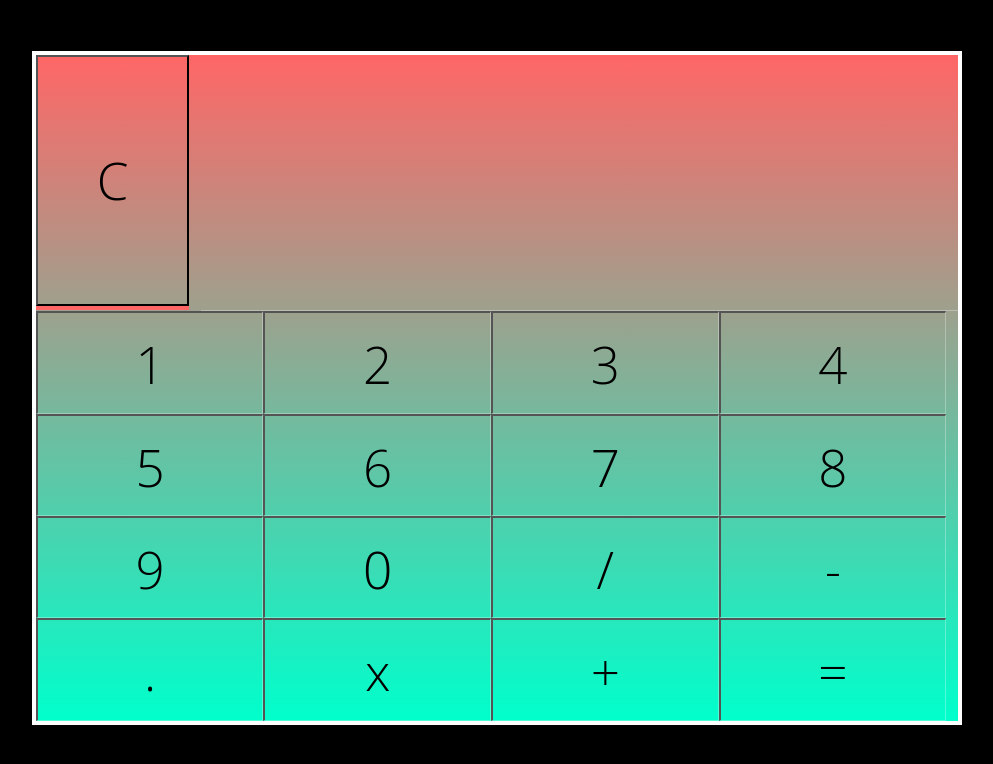
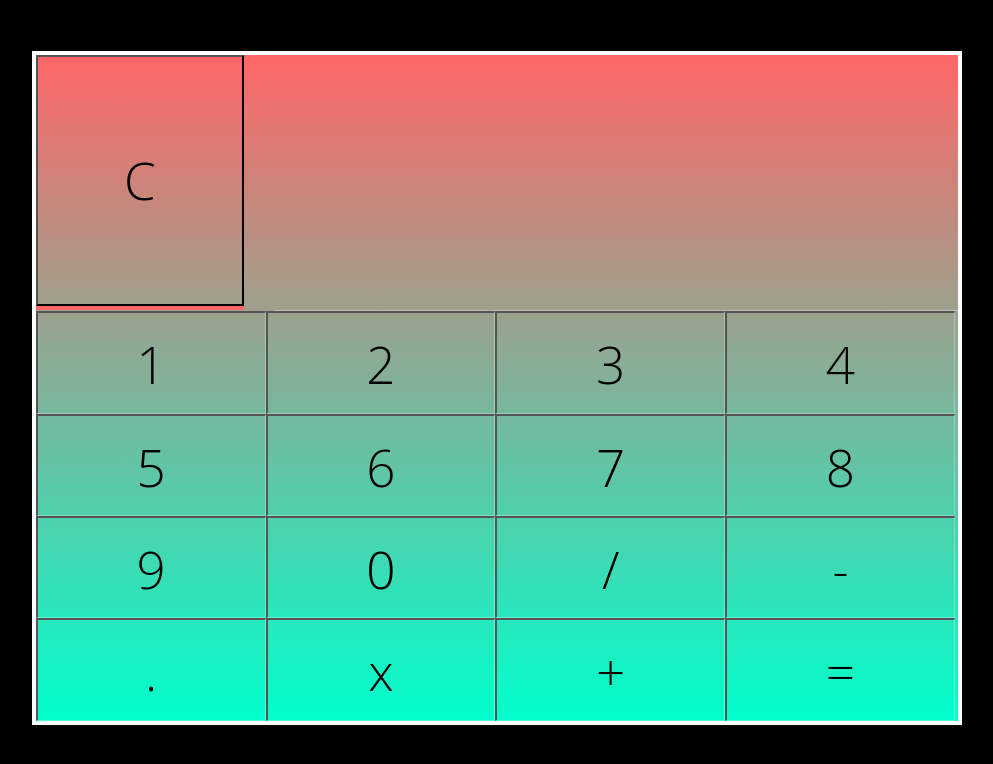
Before and after one commit to hjorda0126/2.4-Responsive-Calculator, a plain HTML site: page index.html in a window 1280 px wide. Shown: the top 764 px of the page, without its empty margins (132-1125 px from the left). Drawn offline with nearby package versions, Linux system fonts and the light colour scheme.

Commit message:
Almost done!

```diff
--- a/index.html
+++ b/index.html
@@ -7,7 +7,7 @@
   <link rel="stylesheet" href="https://cdnjs.cloudflare.com/ajax/libs/normalize/3.0.3/normalize.min.css">
   <link rel="stylesheet" href="stylesheets/main.css">
 </head>
-<script type="text/javascript" src="java/main.js"></script>
+
 <body>
 <section>
   <div id="calculator">
@@ -42,6 +42,6 @@
 </div>
 </section>
 
-
+<script type="text/javascript" src="java/main.js"></script>
 </body>
 </html>
--- a/scss/main.scss
+++ b/scss/main.scss
@@ -37,17 +37,26 @@ html {
 }
 
 .top button.clear {
-float:left;
-box-shadow:0 4px $gradient1;
-background-color: transparent;
-height: 4.9em;
-width: 3em;
+  float:left;
+  box-shadow:0 4px $gradient1;
+  background-color: transparent;
+  height: 4.9em;
+  @include span-columns(2.2 of 8.8);
+  margin: 0 auto;
 
+  &:hover {
+    color:#FFF;
 }
+  &:focus {
+    outline: 0;
+  }
+}
+
 
 .top .input {
 height:5em;
-width:14.79em;
+@include span-columns (6.6 of 8.8);
+margin: 0 auto;
 float:right;
 color:#FFF;
 line-height: 3em;
@@ -61,9 +70,8 @@ overflow:hidden;
 }
 
 .keys button,  {
-float:left;
 cursor:pointer;
-width:4.446em;
+@include span-columns(2.2 of 8);
 height:2em;
 line-height: 2em;
 color:#000;
@@ -72,9 +80,16 @@ user-select:none;
 background-color: transparent;
   border-right: .5px solid rgba(255,255,255,0.3);
   border-bottom: .5px solid rgba(255,255,255,0.3);
+  margin: 0 auto;
 }
 
-.keys button.operator {
+.keys button
+&.operator
+&.equals
+.clear
+:hover
+.equals:hover
+ {
 
   color: #000;
 }
@@ -93,16 +108,11 @@ color:#FFF;
 color:#fff;
 }
 
-.top button.clear:hover {
 
-color:#FFF;
+.keys button:focus {
+  outline:0;
 }
 
 .keys button:active {
+  outline:0;
 }
-
-.keys button.equals:active {
-}
-
-.top button.clear:active {
-}
```
Also changed, not shown: stylesheets/main.css.
